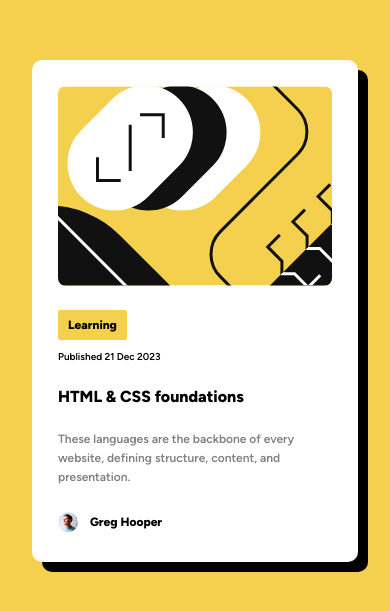
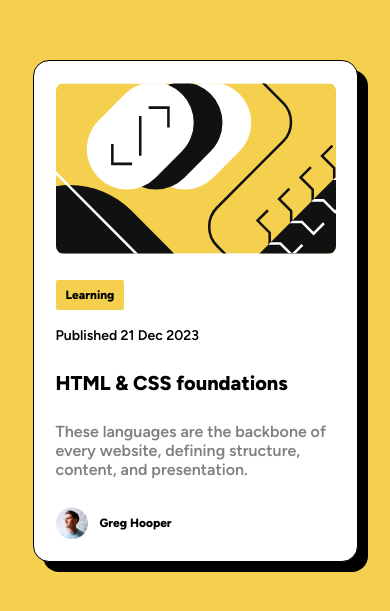
Before and after one commit to alejo9456/Blog-preview-card, a plain HTML site: page index.html in a window 390 px wide. Shown: the part 111-722 px from the top of the page. Drawn offline with Linux system fonts and the light colour scheme.

Commit message:
styles: Add border to card container and implement media queries for responsiveness.

```diff
--- a/styles.css
+++ b/styles.css
@@ -34,21 +34,22 @@ body{
 }
 
 .card{
-    border-radius: 2rem;
+    border:1px solid;
     box-shadow: 10px 10px 0px 0px black;
-    border-radius: 1rem;
+    border-radius: 1.6rem;
     background-color: var(--color-white) ;
-    padding: 2.6rem;
-    width: 32.6rem;
+    padding: 2.2rem;
     height: 50.2rem;
+    width: 32.5rem;
     display: flex;
     flex-direction: column;
 }
 
 .card__image {
     border-radius: 0.8rem;
-    margin-bottom: 2.4rem;
+    margin-bottom: 2.6rem;
     height: 20rem;
+    width: 28rem;
     object-fit: cover;
 }
 
@@ -58,19 +59,19 @@ body{
   padding: 0.8rem 1rem;
   border-radius: 0.2rem;
   background-color: var(--color-yellow);
-  margin-bottom: 1rem;
+  margin-bottom: 1.7rem;
   align-self: flex-start;
 }
 
 .card__publication-date{
-    font-size: 1rem;
-    margin-bottom: 2.4rem;
+    font-size: 1.4rem;
+    margin-bottom: 2.7rem;
 }
 
 .card__title {
-  font-size: 1.6rem;
+  font-size: 2rem;
   font-family: 'figbold';
-  margin-bottom: 2.4rem;
+  margin-bottom: 2.7rem;
   cursor: pointer;
 }
 
@@ -81,9 +82,9 @@ body{
 .card__description {
     font-family: 'Fig';
     font-weight;
-    font-size: 1.2rem;
-    line-height: 1.6;
-    margin-bottom: 2.4rem;
+    font-size: 1.6rem;
+    line-height: 1.2;
+    margin-bottom: 2.7rem;
     color: var(--color-grey);
 }
 
@@ -94,10 +95,21 @@ body{
 }
 
 .card__author-image {
-    width: 2rem;
+    width: 3.2rem;
 }
 
 .card__author-name{
     font-size: 1.2rem;
     font-family: 'figbold';
 }
+
+
+@media screen and (min-width: 768px) {
+    .card{
+        width: 38.4rem;
+        height: 52.1rem;
+    }
+    .card__image{
+        width: 33.9rem;
+    }
+}
```
